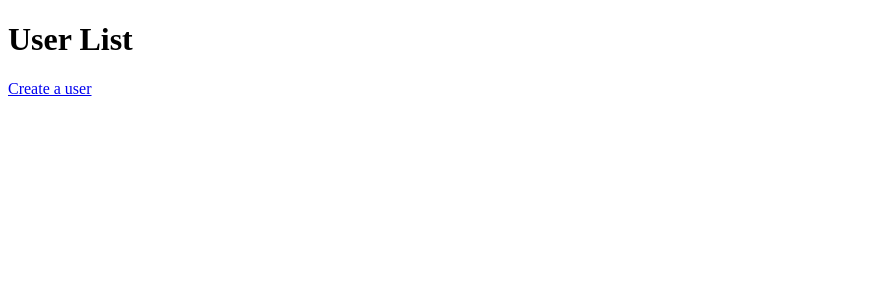
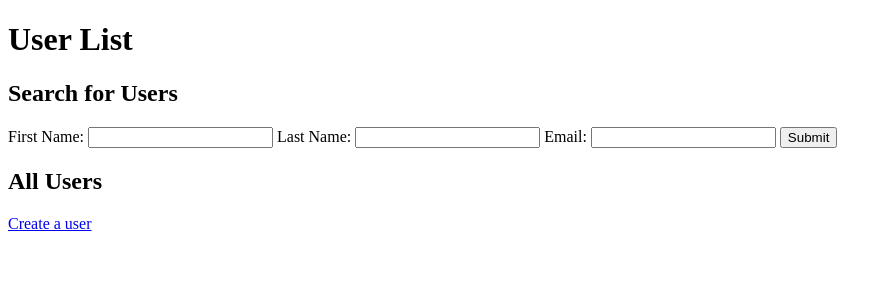
Before and after one commit to Herbert-Haase/mini_message_board, a Node server app: page / in a window 1280 px wide. Shown: the top 300 px of the page, without its empty margins (0-892 px from the left). Run offline with Node 20, Linux system fonts and the light colour scheme.

Commit message:
feat: search for user based on name & email

```diff
--- a/app.js
+++ b/app.js
@@ -15,6 +15,17 @@ app.get("/", (req, res) => {
     users: usersStorage.getUsers(),
   });
 });
+let searchUsers;
+
+app.post("/users/search", (req, res) => {
+  const { firstName, lastName, email } = req.body;
+  searchUsers = usersStorage.searchUser(firstName, lastName, email);
+  res.redirect("/users/search");
+});
+
+app.get("/users/search", (req, res) => {
+  res.render("search", { users: searchUsers });
+});
 
 const PORT = process.env.PORT || 3000;
 app.listen(PORT, () => console.log(`Express app listening on port ${PORT}!`));
--- a/storages/usersStorage.js
+++ b/storages/usersStorage.js
@@ -19,6 +19,21 @@ class UsersStorage {
   getUser(id) {
     return this.storage[id];
   }
+  searchUser(firstName = "", lastName = "", email = "") {
+    const searchItems = { firstName, lastName, email };
+    const allUsers = this.getUsers();
+    const SearchUsers = [];
+    Object.keys(searchItems).map((sItem) => {
+      allUsers.map((user) => {
+        if (user[sItem] === searchItems[sItem]) {
+          if (!SearchUsers.some((searchUser) => searchUser.id === user.id)) {
+            SearchUsers.push(user);
+          }
+        }
+      });
+    });
+    return SearchUsers;
+  }
 
   updateUser(id, { firstName, lastName, email, age = "", bio = "" }) {
     this.storage[id] = { id, firstName, lastName, email, age, bio };
--- a/views/index.ejs
+++ b/views/index.ejs
@@ -4,6 +4,17 @@
   <body>
     <h1><%= title %></h1>
     <!-- In views/index.ejs -->
+    <h2>Search for Users</h2>
+    <form action="/users/search" method="POST">
+      <label for="firstName">First Name: </label>
+      <input type="text" name="firstName" id="firstName" />
+      <label for="lastName">Last Name: </label>
+      <input type="text" name="lastName" id="lastName" />
+      <label for="email">Email: </label>
+      <input type="text" name="email" id="email" />
+      <button type="submit">Submit</button>
+    </form>
+    <h2>All Users</h2>
     <ul>
       <% if (locals.users) {%> <% users.forEach(function(user) { %>
       <li>ID: <%= user.id %></li>
```
Also changed, not shown: views/search.ejs (added, +10 -0 lines).
